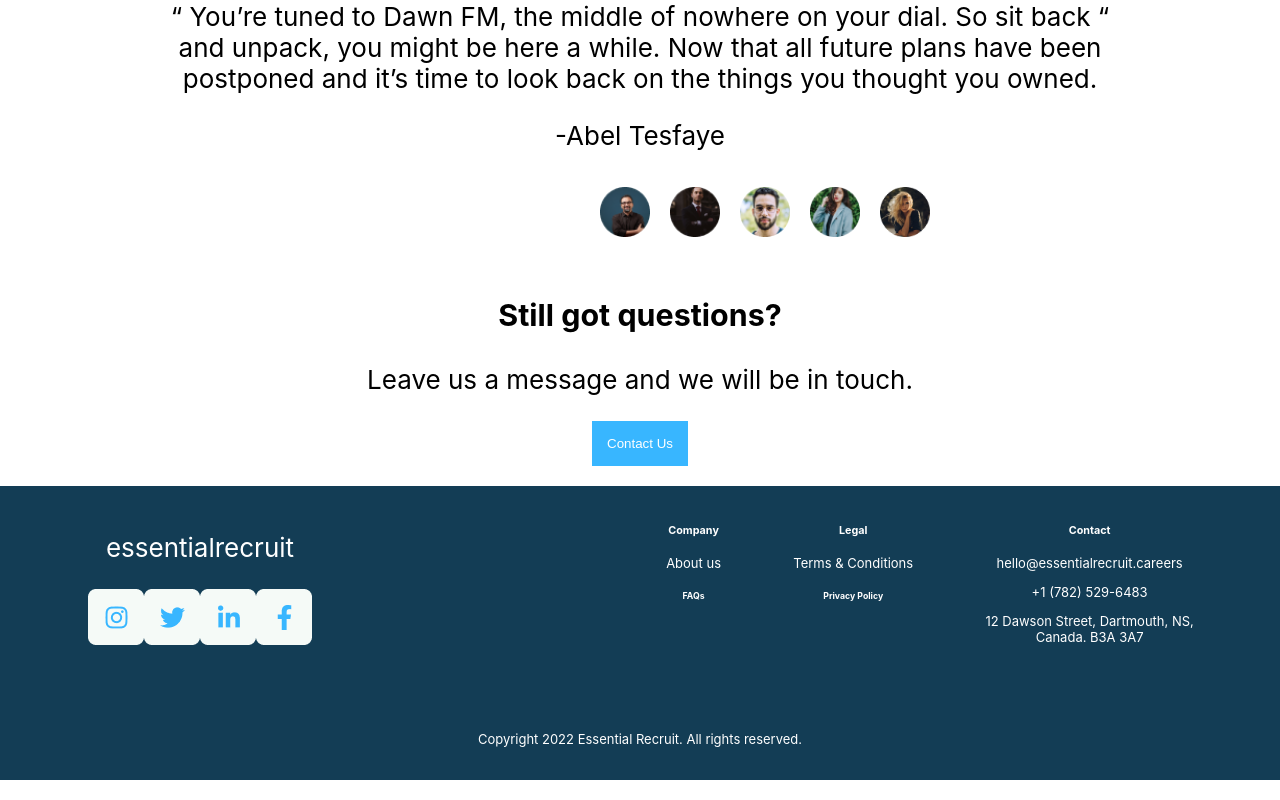
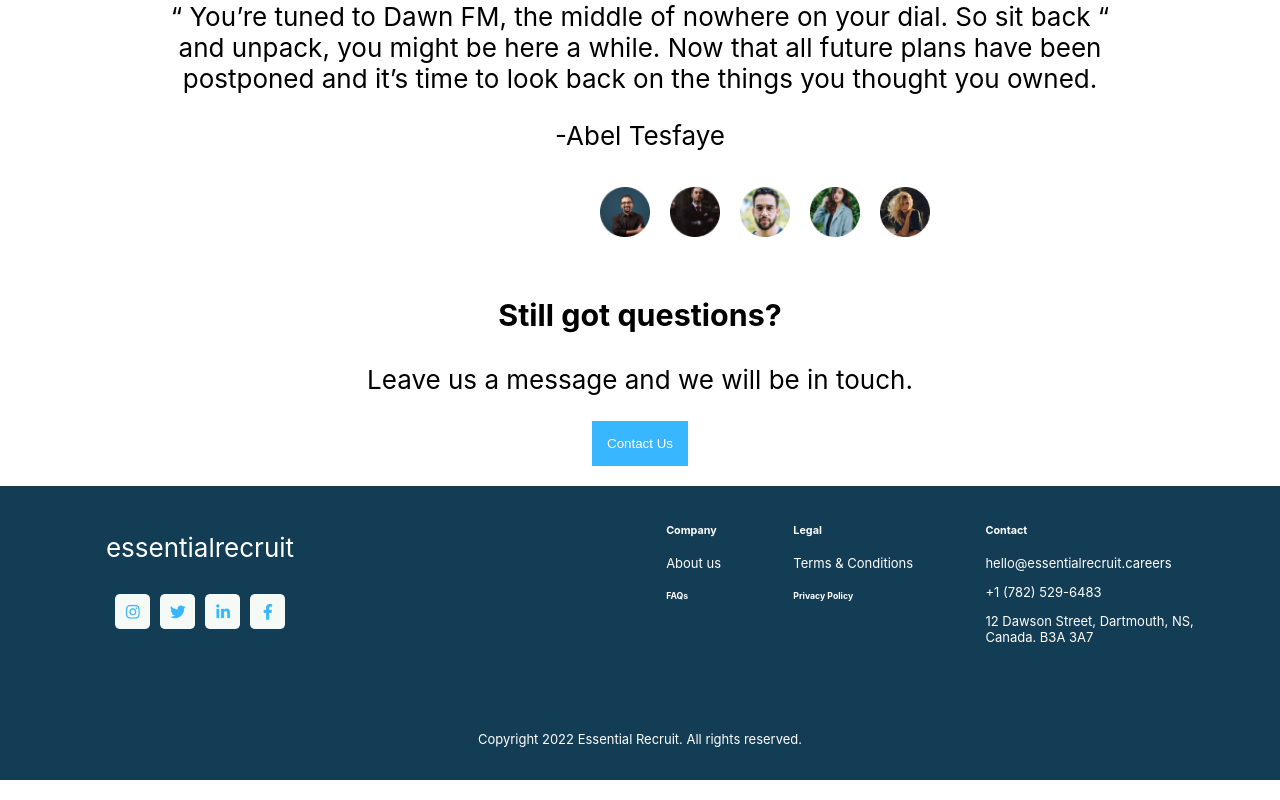
Before and after one commit to devmagos/essential-recruit, a React (Create React App) app: page / in a window 1280 px wide. Shown: the part 3598-4398 px from the top of the page. Built offline with nearby package versions, Linux system fonts and the light colour scheme.

Commit message:
add footer  styles

```diff
--- a/src/components/Home/Home.css
+++ b/src/components/Home/Home.css
@@ -155,11 +155,21 @@ body {
     width: 300px;
 }
 
+.footer-icons-logo {
+    padding: 5px;
+    width: 35px;
+}
+
 .contactus {
     display: flex;
+    text-align: justify;
     justify-content: space-around;
     font-size: small;
     width: 600px;
+}
+
+.contact {
+
 }
 
 .contactus-copyright {
--- a/src/components/Home/Home.js
+++ b/src/components/Home/Home.js
@@ -193,10 +193,10 @@ function Home() {
                 <div className='footer-top'>
                 <div className='footer-icons'>
                     <p>essentialrecruit</p>
-                    <img src={instagram} className="logo-icons" alt="background logo"/>
-                    <img src={twitter} className="logo-icons" alt="background logo"/>
-                    <img src={linkedin} className="logo-icons" alt="background logo"/>
-                    <img src={facebook} className="logo-icons" alt="background logo"/>
+                    <img src={instagram} className="footer-icons-logo" alt="background logo"/>
+                    <img src={twitter} className="footer-icons-logo" alt="background logo"/>
+                    <img src={linkedin} className="footer-icons-logo" alt="background logo"/>
+                    <img src={facebook} className="footer-icons-logo" alt="background logo"/>
                 </div>
 
                 <div className='contactus'>
```
